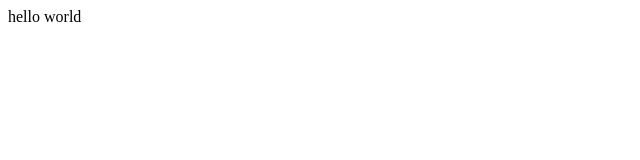
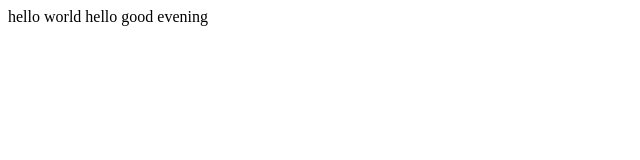
Before and after one commit to Equasym/Repository, a plain HTML site: page index.html in a window 1280 px wide. Shown: the whole page, without its empty margins (0-640 px from the left). Drawn offline with Linux system fonts and the light colour scheme.

Commit message:
Update index.html

```diff
--- a/index.html
+++ b/index.html
@@ -3,6 +3,9 @@
     <head>
         hello world
   </head>
+    <body>
+        hello good evening
+    </body>
 
 
 
```
